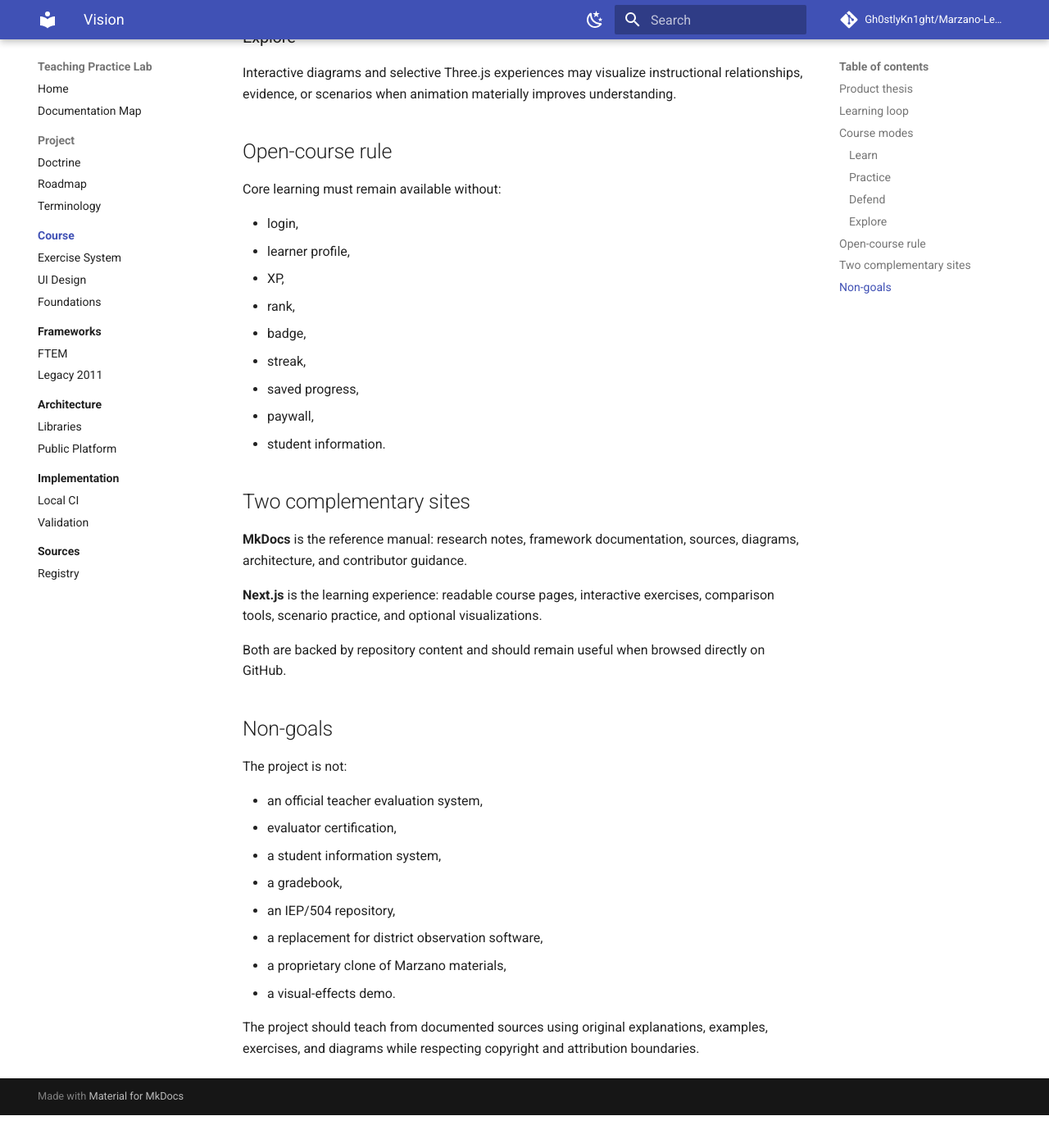
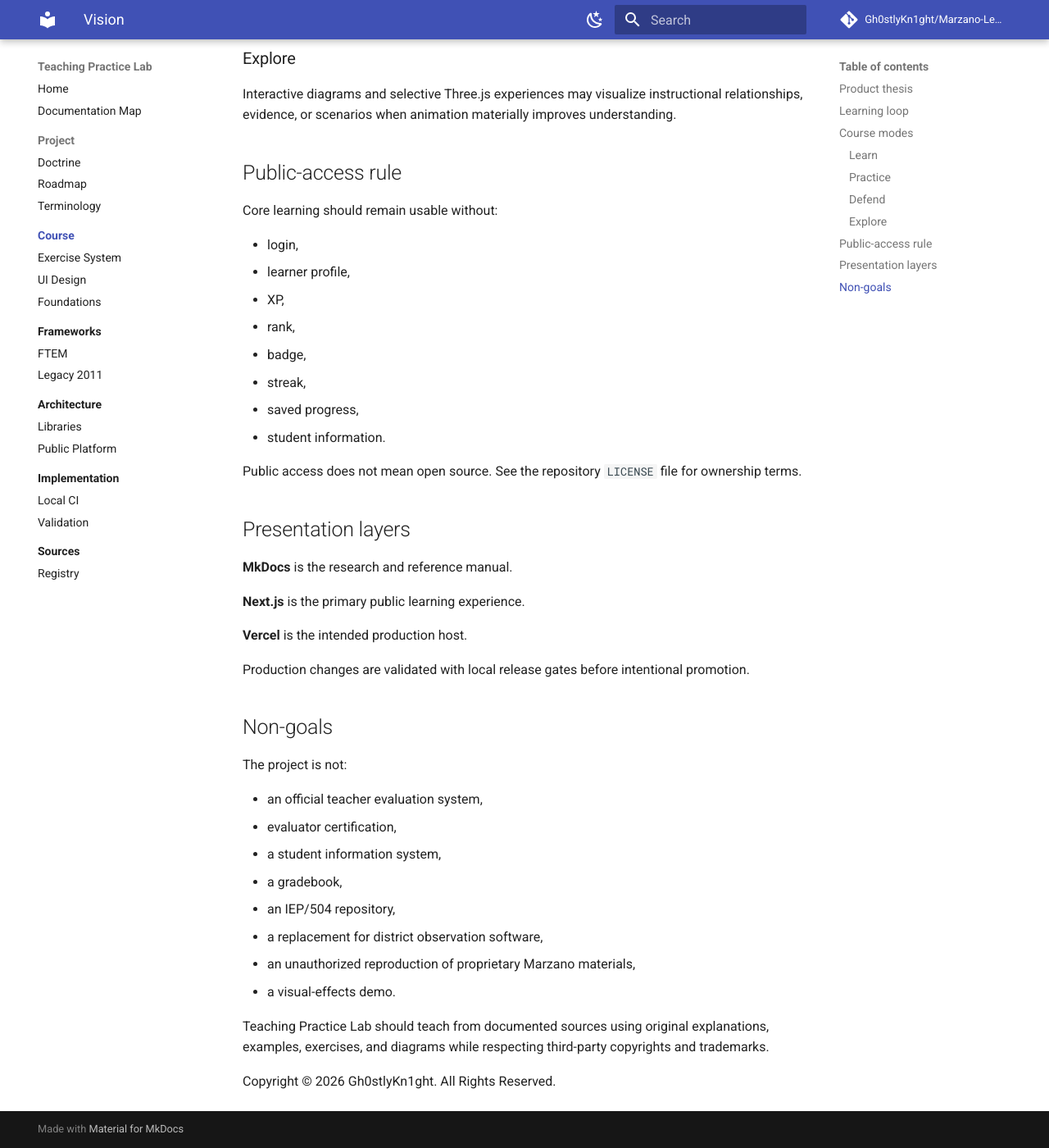
Before and after one commit to Gh0stlyKn1ght/Marzano-Learning-Map, an MkDocs documentation site: the page built from docs/product/index.md, in a window 1280 px wide and 1400 px high, scrolled down 1391 px. Shown: the whole window at 82% size. Built offline with MkDocs 1.6.1 and Material for MkDocs 9.7.7, drawn with Linux system fonts in a browser that asks for light colours; comment, search, counter and statistics services are not loaded; before the commit the page ends 2751 px from its top, so only the background shows below that; some of the changed text lies outside the part shown.

Commit message:
docs: define publicly accessible proprietary course vision

````diff
--- a/docs/product/index.md
+++ b/docs/product/index.md
@@ -1,12 +1,14 @@
 # Product Vision: Teaching Practice Lab
 
-Teaching Practice Lab is an **open-source instructional practice course**. Its first framework is the Marzano Focused Teacher Evaluation Model (FTEM), with historical context from the earlier Marzano Learning Map.
+Teaching Practice Lab is a **publicly accessible instructional practice course owned by Gh0stlyKn1ght**. Its first framework is the Marzano Focused Teacher Evaluation Model (FTEM), with historical context from the earlier Marzano Learning Map.
+
+The website is intended to be freely reachable on the public web, but the project's original source code, course content, exercises, diagrams, and design are proprietary unless explicitly stated otherwise.
 
 The goal is not certification, score tracking, report generation, or gamification. The goal is to help a teacher understand the framework deeply enough to recognize, distinguish, apply, diagnose, adapt, and defend instructional decisions when questioned.
 
 ## Product thesis
 
-A teacher does not demonstrate understanding by naming an element. Useful fluency means being able to answer:
+Useful fluency means being able to answer:
 
 - What instructional problem is being solved?
 - Why is this practice appropriate here?
@@ -30,8 +32,6 @@
     G --> H[Transfer]
 ```
 
-The loop describes how the course is designed. It is not a profile or progress-tracking system.
-
 ## Course modes
 
 ### Learn
@@ -40,7 +40,7 @@
 
 ### Practice
 
-Open retrieval prompts, comparison exercises, scenario analysis, evidence selection, error finding, and lesson design. Exercises can be repeated freely and require no account.
+Repeatable retrieval prompts, comparison exercises, scenario analysis, evidence selection, error finding, and lesson design. Exercises require no account.
 
 ### Defend
 
@@ -50,9 +50,9 @@
 
 Interactive diagrams and selective Three.js experiences may visualize instructional relationships, evidence, or scenarios when animation materially improves understanding.
 
-## Open-course rule
+## Public-access rule
 
-Core learning must remain available without:
+Core learning should remain usable without:
 
 - login,
 - learner profile,
@@ -61,16 +61,19 @@
 - badge,
 - streak,
 - saved progress,
-- paywall,
 - student information.
 
-## Two complementary sites
+Public access does not mean open source. See the repository `LICENSE` file for ownership terms.
 
-**MkDocs** is the reference manual: research notes, framework documentation, sources, diagrams, architecture, and contributor guidance.
+## Presentation layers
 
-**Next.js** is the learning experience: readable course pages, interactive exercises, comparison tools, scenario practice, and optional visualizations.
+**MkDocs** is the research and reference manual.
 
-Both are backed by repository content and should remain useful when browsed directly on GitHub.
+**Next.js** is the primary public learning experience.
+
+**Vercel** is the intended production host.
+
+Production changes are validated with local release gates before intentional promotion.
 
 ## Non-goals
 
@@ -82,7 +85,9 @@
 - a gradebook,
 - an IEP/504 repository,
 - a replacement for district observation software,
-- a proprietary clone of Marzano materials,
+- an unauthorized reproduction of proprietary Marzano materials,
 - a visual-effects demo.
 
-The project should teach from documented sources using original explanations, examples, exercises, and diagrams while respecting copyright and attribution boundaries.
+Teaching Practice Lab should teach from documented sources using original explanations, examples, exercises, and diagrams while respecting third-party copyrights and trademarks.
+
+Copyright © 2026 Gh0stlyKn1ght. All Rights Reserved.
````
